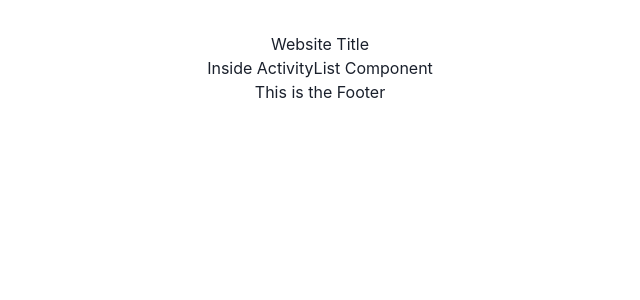
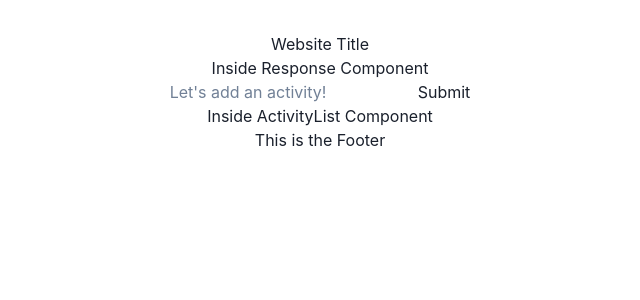
Before and after one commit to JCarter-coder/react-mvp, a React (Vite) app: page / in a window 1280 px wide. Shown: the top 300 px of the page, without its empty margins (320-960 px from the left). Built offline with nearby package versions, Linux system fonts and the light colour scheme.

Commit message:
"components need styling"

```diff
--- a/src/App.jsx
+++ b/src/App.jsx
@@ -1,7 +1,7 @@
 import { useState } from 'react'
 import Header from './components/Header';
 import Footer from './components/Footer';
-//import Response from './components/Response';
+import Response from './components/Response';
 import ActivityList from './components/ActivityList';
 import './App.css'
 
@@ -22,7 +22,7 @@ function App() {
     <>
       <Header />
       <div id="main-container">
-        {/* <Response response={response} getResponse={getResponse}/> */}
+        <Response response={response} getResponse={getResponse}/>
         <ActivityList />
       </div>
       <Footer />
--- a/src/components/Response.jsx
+++ b/src/components/Response.jsx
@@ -32,7 +32,7 @@ function Response({ response, getResponse }) {
                 /*onChange={recordResponse}
                 onKeyDown={submitResponse} */
             />
-            <button onClick={() => handleClick()}>Submit</button>
+            <button /* onClick={() => handleClick()} */>Submit</button>
 
         </div>
     )
```
